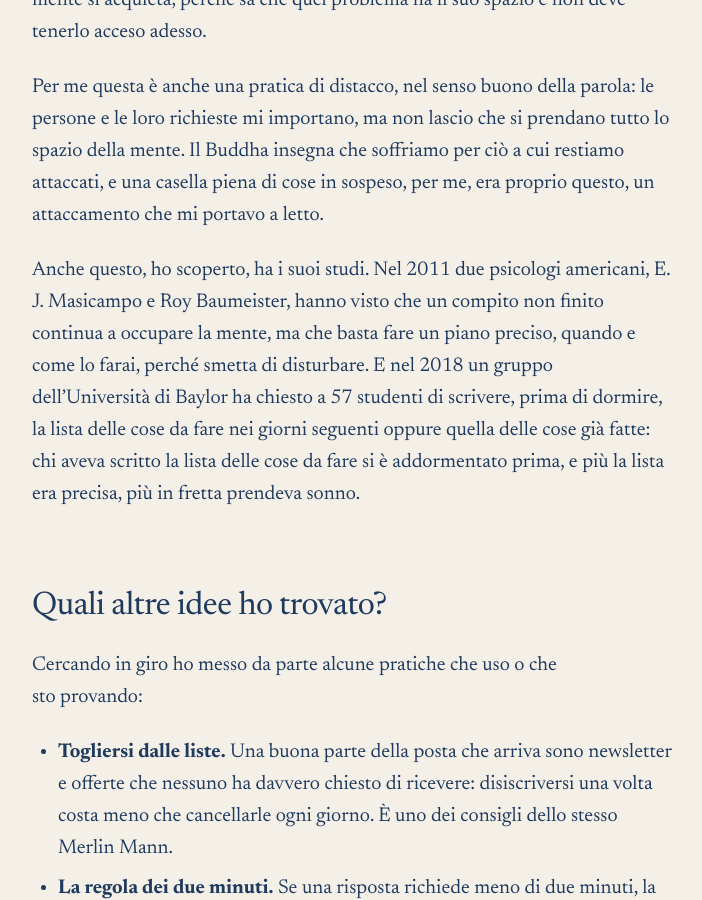
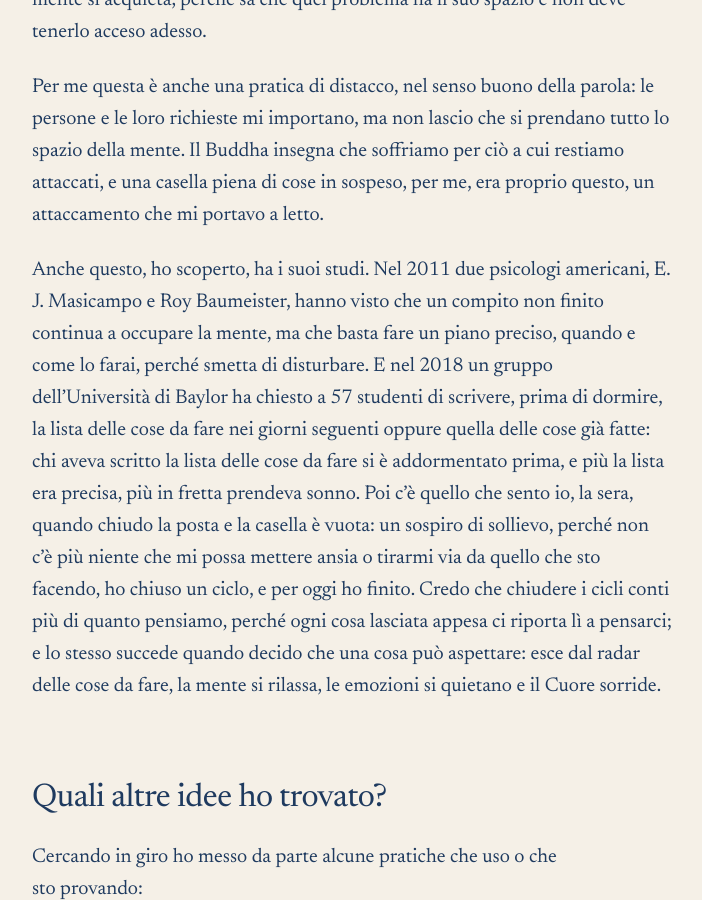
Before and after one commit to paolofurini/seapriilcuore, a Jekyll site: the page built from _posts/2026-11-25-la-posta-che-non-comanda-piu.md, in a window 1280 px wide and 900 px high, scrolled down 3583 px. Shown: the whole window, without its empty margins (18-720 px from the left). Built offline with Jekyll 4.4.1, drawn with Linux system fonts in a browser that asks for light colours.

Commit message:
La posta che non comanda più: pillola del cammino (il ciclo chiuso e il Cuore che sorride)
Co-Authored-By: Claude Opus 5.5 <noreply@anthropic.com>
Claude-Session: https://claude.ai/code/session_016SExTMDK2rbQWkZuUU434g

```diff
--- a/_posts/2026-11-25-la-posta-che-non-comanda-piu.md
+++ b/_posts/2026-11-25-la-posta-che-non-comanda-piu.md
@@ -42,7 +43,7 @@ Qui ci vuole un po' di disciplina. Se una email si può chiudere subito, rispond
 
 Per me questa è anche una pratica di distacco, nel senso buono della parola: le persone e le loro richieste mi importano, ma non lascio che si prendano tutto lo spazio della mente. Il Buddha insegna che soffriamo per ciò a cui restiamo attaccati, e una casella piena di cose in sospeso, per me, era proprio questo, un attaccamento che mi portavo a letto.
 
-Anche questo, ho scoperto, ha i suoi studi. Nel 2011 due psicologi americani, E. J. Masicampo e Roy Baumeister, hanno visto che un compito non finito continua a occupare la mente, ma che basta fare un piano preciso, quando e come lo farai, perché smetta di disturbare. E nel 2018 un gruppo dell'Università di Baylor ha chiesto a 57 studenti di scrivere, prima di dormire, la lista delle cose da fare nei giorni seguenti oppure quella delle cose già fatte: chi aveva scritto la lista delle cose da fare si è addormentato prima, e più la lista era precisa, più in fretta prendeva sonno.
+Anche questo, ho scoperto, ha i suoi studi. Nel 2011 due psicologi americani, E. J. Masicampo e Roy Baumeister, hanno visto che un compito non finito continua a occupare la mente, ma che basta fare un piano preciso, quando e come lo farai, perché smetta di disturbare. E nel 2018 un gruppo dell'Università di Baylor ha chiesto a 57 studenti di scrivere, prima di dormire, la lista delle cose da fare nei giorni seguenti oppure quella delle cose già fatte: chi aveva scritto la lista delle cose da fare si è addormentato prima, e più la lista era precisa, più in fretta prendeva sonno. Poi c'è quello che sento io, la sera, quando chiudo la posta e la casella è vuota: un sospiro di sollievo, perché non c'è più niente che mi possa mettere ansia o tirarmi via da quello che sto facendo, ho chiuso un ciclo, e per oggi ho finito. Credo che chiudere i cicli conti più di quanto pensiamo, perché ogni cosa lasciata appesa ci riporta lì a pensarci; e lo stesso succede quando decido che una cosa può aspettare: esce dal radar delle cose da fare, la mente si rilassa, le emozioni si quietano e il Cuore sorride.
 
 ## Quali altre idee ho trovato?
 
```
Also changed, not shown: other parts of _posts/2026-11-25-la-posta-che-non-comanda-piu.md (+1 -0 lines).
